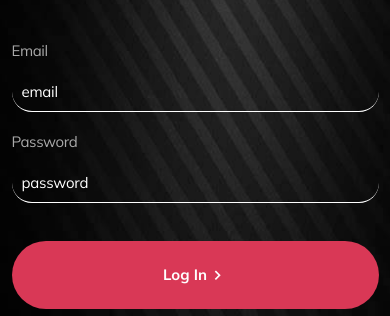
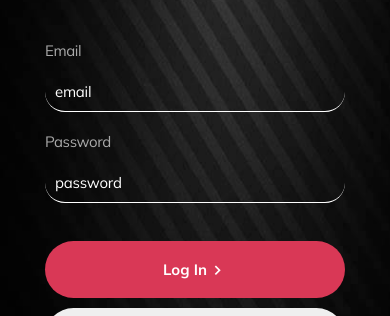
Before and after one commit to leochg2021/Proj_logins, a plain HTML site: page index.html in a window 390 px wide. Shown: the part 379-695 px from the top of the page. Drawn offline with nearby package versions, Linux system fonts and the light colour scheme.

Commit message:
Respons_415px

```diff
--- a/index.html
+++ b/index.html
@@ -18,7 +18,7 @@
     <title>King - Login Cloud</title>
   </head>
   <body>
-    <main>
+    <main class="phone">
       <div class="blur"></div>
 
       <img src="./img/logoLogin.svg" alt="imagem de homem com mala" />
--- a/style.css
+++ b/style.css
@@ -176,5 +176,12 @@ a:hover::after {
     background: #d93856;
     bottom: -3px;
     left: 0;
+}
 
-}
+@media screen and (max-width: 415px) {
+    .phone {
+        width: 300px;
+        height: 100vh;
+    }
+
+    }
```
Also changed, not shown: accout.html (+1 -1 lines).
